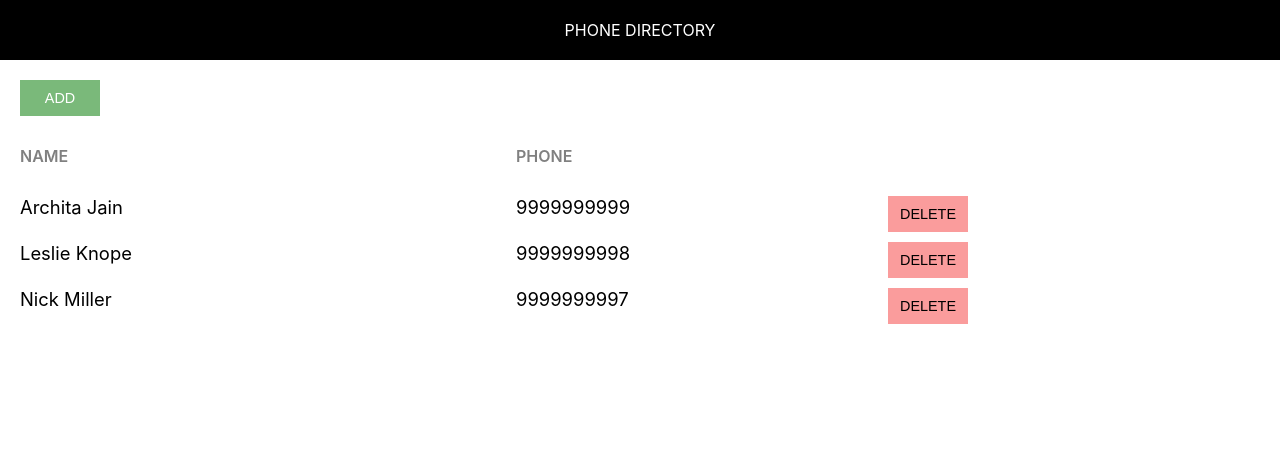
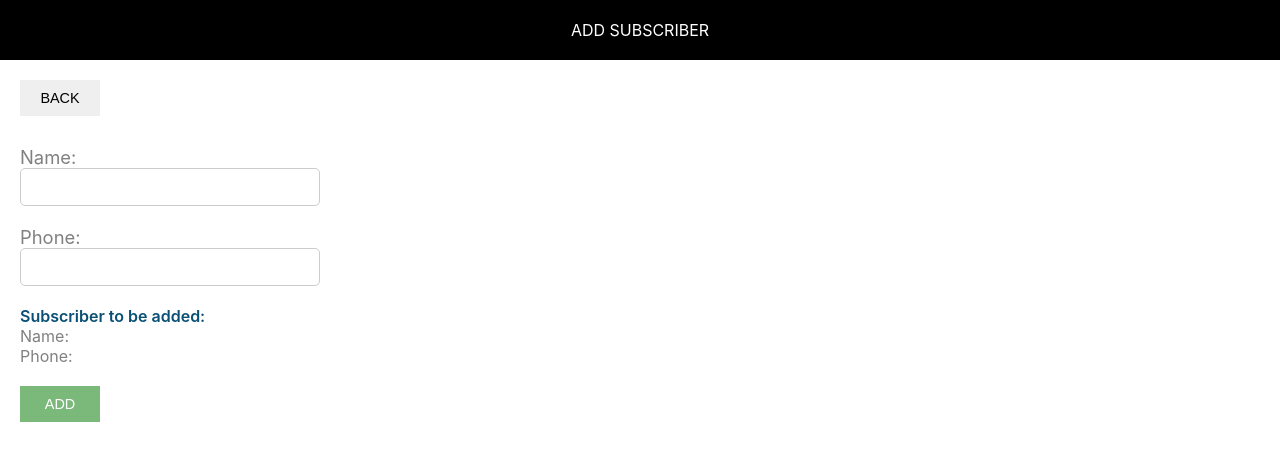
Before and after one commit to architajain12/phone-directory, a React (Create React App) app: page / in a window 1280 px wide. Shown: the top 460 px of the page. Built offline with nearby package versions, Linux system fonts and the light colour scheme.

Commit message:
Added the add subscriber component

```diff
--- /dev/null
+++ b/src/AddSubscriber.css
@@ -0,0 +1,36 @@
+.subscriber-form {
+    margin-top: 30px;
+}
+
+.label-control {
+    color: #808080;
+    font-size: 1.15rem;
+    margin-right: 15px;
+}
+
+.input-control {
+    width: 300px;
+    min-width: 100px;
+    padding: 10px 15px;
+    display: inline-block;
+    border: 1px solid #ccc;
+    border-radius: 5px;
+    box-sizing: border-box;
+    font-size: 0.9rem;
+    outline: none;
+}
+
+.subscriber-info-container {
+    font-size: 1rem;
+    margin-right: 10px;
+    margin-bottom: 20px;
+}
+
+.subscriber-to-add-heading {
+    color: #0a4f75;
+    font-weight: 600;
+}
+
+.subscriber-info {
+    color: #808080;
+}
--- /dev/null
+++ b/src/AddSubscriber.js
@@ -0,0 +1,33 @@
+import React, { Component } from 'react';
+import Header from './Header';
+import './AddSubscriber.css';
+
+class AddSubscriber extends Component {
+    render() {
+        return (
+            <div>
+                <Header heading="Add Subscriber"/>
+                <div className="component-body-container">
+                    <button className="custom-btn">Back</button>
+
+                    <form className="subscriber-form">
+                        <label htmlFor="name" className="label-control">Name: </label><br/>
+                        <input id="name" type="text" className="input-control" name="name"/><br/><br/>
+                        <label htmlFor="phone" className="label-control">Phone: </label><br/>
+                        <input id="phone" type="text" className="input-control" name="phone"/><br/><br/>
+
+                        <div className="subscriber-info-container">
+                            <span className="subscriber-to-add-heading">Subscriber to be added: </span><br/>
+                            <span className="subscriber-info">Name: </span><br/>
+                            <span className="subscriber-info">Phone: </span><br/>
+                        </div>
+
+                        <button type="submit" className="custom-btn add-btn">Add</button>
+                    </form>
+                </div>
+            </div>
+        )
+    }
+}
+
+export default AddSubscriber;
--- a/src/App.css
+++ b/src/App.css
@@ -1,23 +1,3 @@
-.component-body-container {
-    padding: 20px;
-}
-
-.custom-btn {
-    padding: 10px;
-    border: none;
-    margin-right: 10px;
-    text-transform: uppercase;
-    width: 80px;
-    font-size: 0.9rem;
-    cursor: pointer;
-    outline: none;
-}
-
-.add-btn {
-    background: #7ab97a;
-    color: #fff;
-}
-
 .grid-container {
     display: grid;
     grid-template-columns: 40% 30% auto;
--- a/src/App.js
+++ b/src/App.js
@@ -25,7 +25,7 @@
 
     return (
       <div>
-        <Header/>
+        <Header heading="Phone Directory"/>
         <div className="component-body-container">
           <button className="custom-btn add-btn">Add</button>
           <div className="grid-container heading-container">
--- a/src/Header.js
+++ b/src/Header.js
@@ -1,10 +1,10 @@
 import React from 'react';
 import './Header.css';
 
-const Header = function() {
+const Header = function(props) {
     return(
         <div className="header">
-          Phone Directory
+          {props.heading}
         </div>
     )
 }
--- /dev/null
+++ b/src/common/common.css
@@ -0,0 +1,19 @@
+.component-body-container {
+    padding: 20px;
+}
+
+.custom-btn {
+    padding: 10px;
+    border: none;
+    margin-right: 10px;
+    text-transform: uppercase;
+    width: 80px;
+    font-size: 0.9rem;
+    cursor: pointer;
+    outline: none;
+}
+
+.add-btn {
+    background: #7ab97a;
+    color: #fff;
+}
--- a/src/index.js
+++ b/src/index.js
@@ -3,10 +3,12 @@
 import './index.css';
 import App from './App';
 import reportWebVitals from './reportWebVitals';
+import AddSubscriber from './AddSubscriber';
+import './common/common.css';
 
 ReactDOM.render(
   <React.StrictMode>
-    <App />
+    <AddSubscriber />
   </React.StrictMode>,
   document.getElementById('root')
 );
```
